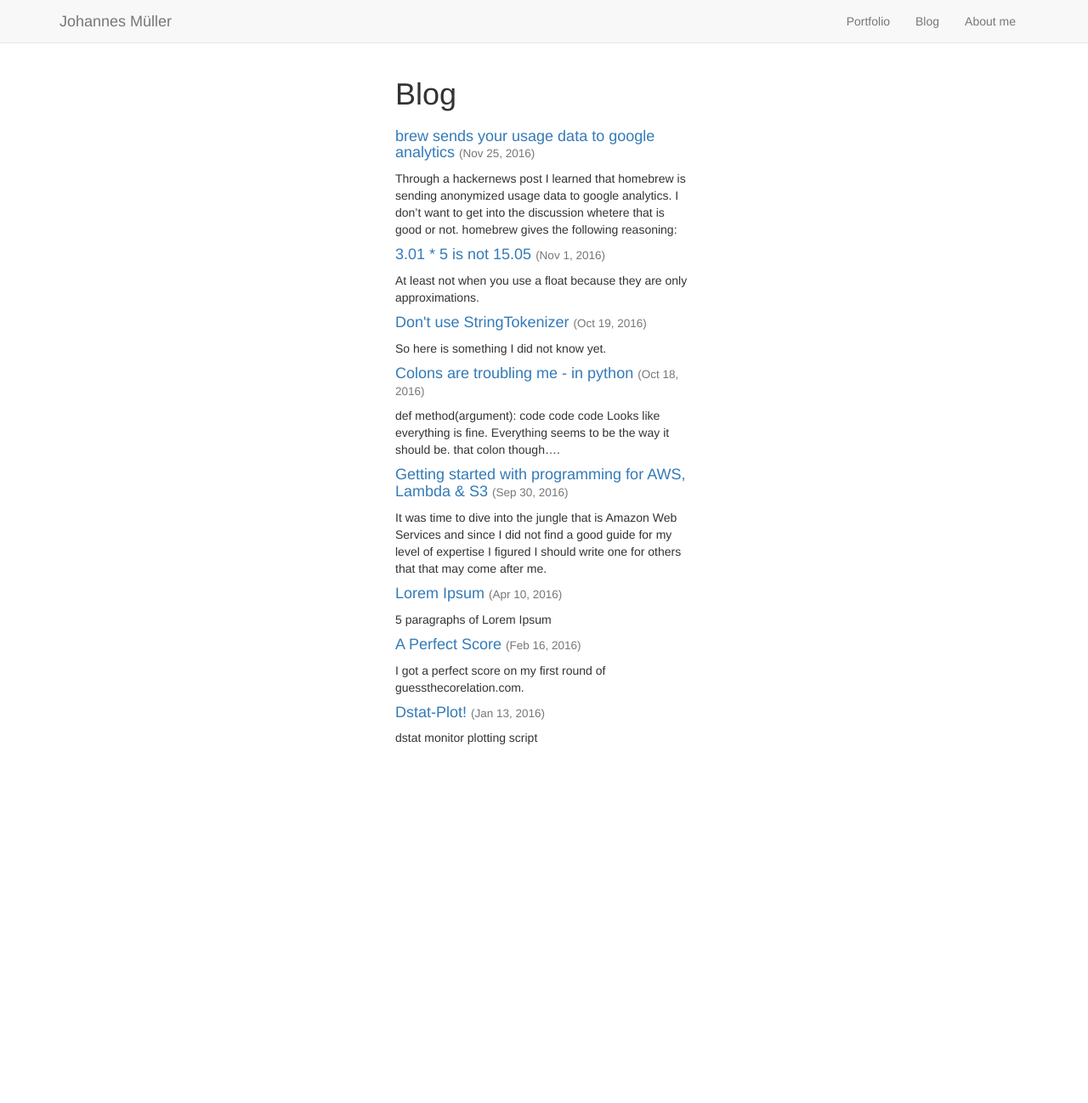
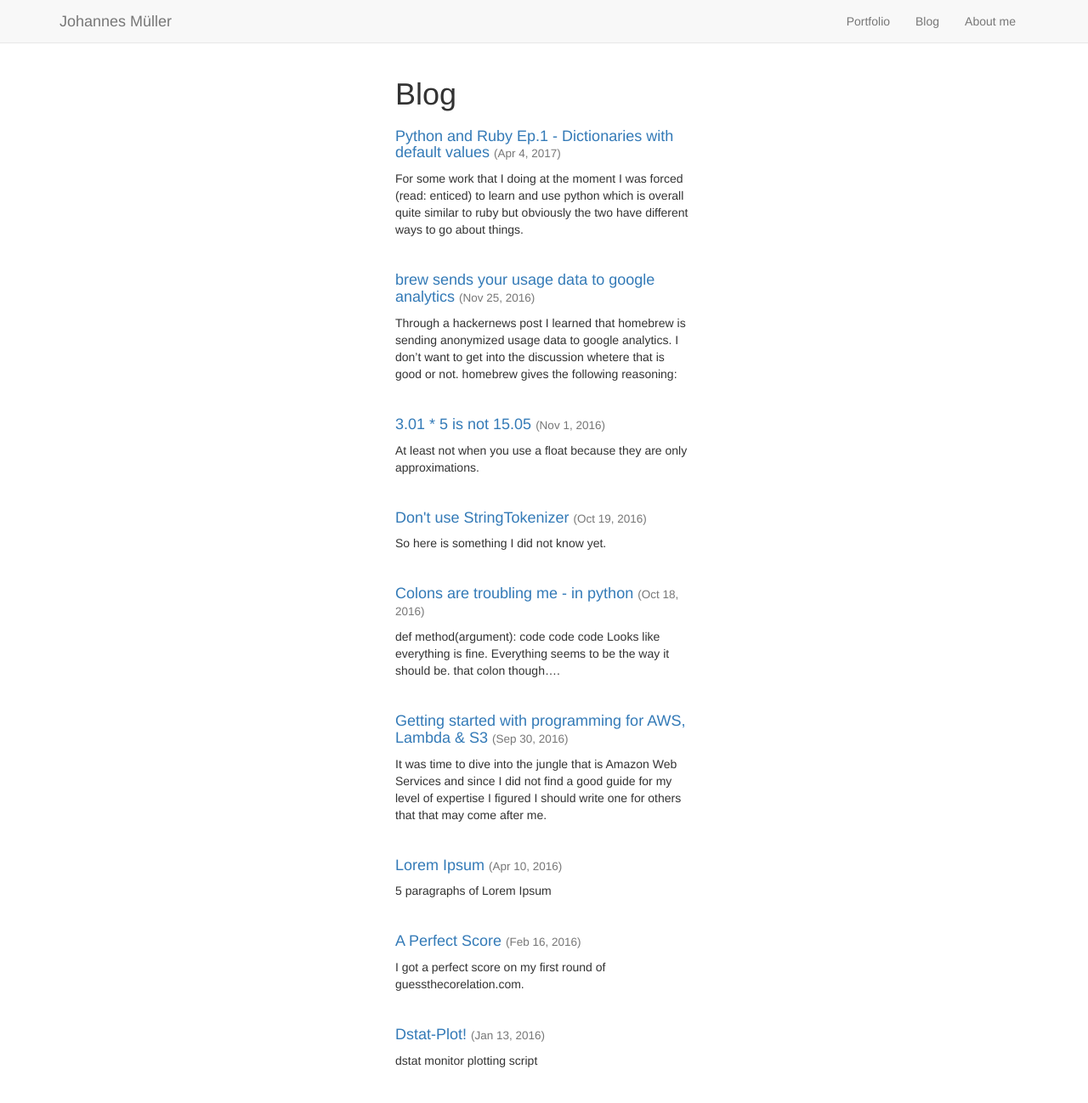
Before and after one commit to joh-mue/joh-mue.github.io, a Jekyll site: the page built from blog.html, in a window 1280 px wide. Shown: the whole page at 85% size. Built offline with Jekyll 4.4.1, drawn with Linux system fonts in a browser that asks for light colours; nearby versions of some CDN libraries; before the commit the page ends 900 px from its top, so only the background shows below that.

Commit message:
new post and blog layout fixed

````diff
--- /dev/null
+++ b/_posts/2017-04-04-python-and-ruby-1-dictionaries-with-default-values.markdown
@@ -0,0 +1,41 @@
+---
+title: Python and Ruby Ep.1 - Dictionaries with default values
+layout: post
+tags: pythonvruby, python, ruby
+---
+
+For some work that I doing at the moment I was forced (read: enticed) to learn and use python which is overall quite similar to ruby but obviously the two have different ways to go about things.
+
+
+In Python 2.7 you have to import defaultdict first and instantiate a default dict with with a data type. Python then pics the default value of that type. Somehow.
+
+```python
+> score = {}  # or dict() for long
+{}
+> score["hans"]
+Traceback (most recent call last):
+  File "<stdin>", line 1, in <module>
+KeyError: 'hans'
+> from  collections import defaultdict
+
+> score = defaultdict(int)
+> score
+defaultdict(<type 'int'>, {'dirk': 0})
+> score["dirk"]
+0
+```
+
+The same thing in Ruby. Just add the default value.
+
+```ruby
+> dict = {} # or 'Hash.new()' for long
+=> {}
+> dict[:dirk]
+=> nil
+> dict = Hash.new(0)
+=> {}
+> dict[:dirk]
+=> 0
+> dict[:alex] += 1
+=> 1
+```
--- a/blog.html
+++ b/blog.html
@@ -15,6 +15,7 @@ permalink: /blog/
         <li>
           <a class='' href='{{ post.url | prepend: site.baseurl }}'><h4>{{ post.title }} <small>({{ post.date | date: "%b %-d, %Y" }})</small></h4></a>
           <p>{{ post.excerpt | strip_html }}</p>
+          <br>
         </li>
       {% endfor %}
     </ul>
````
